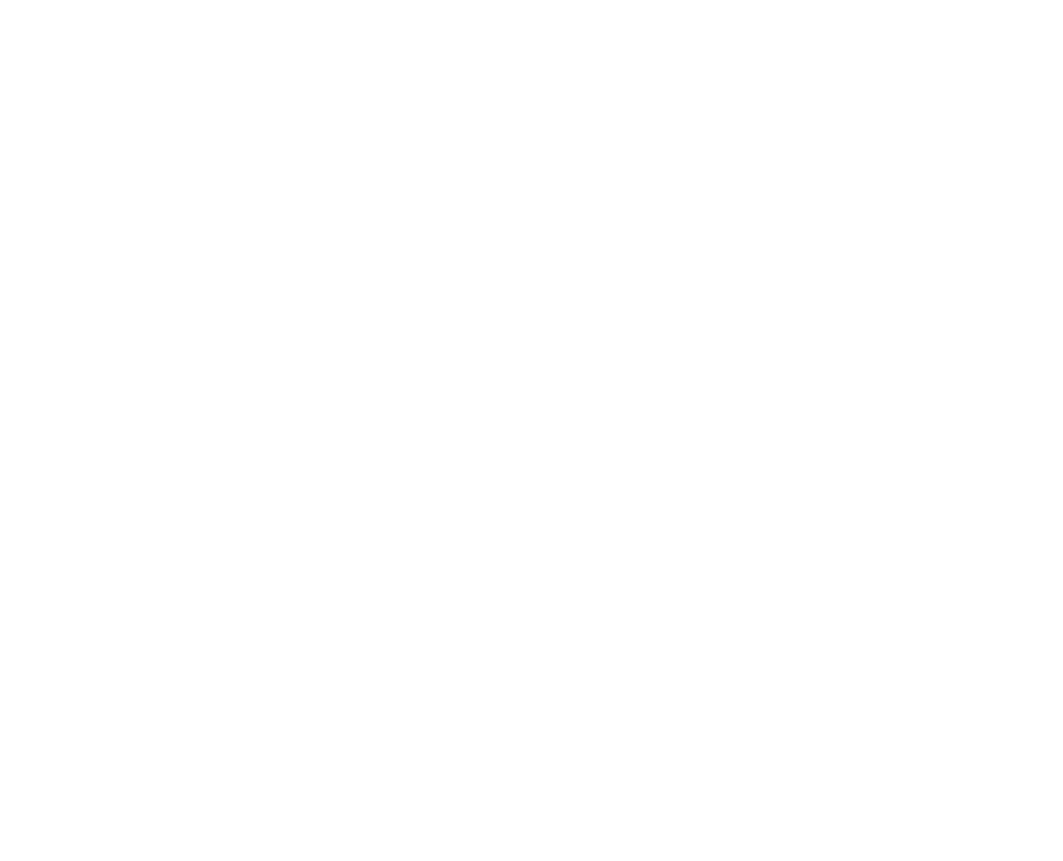
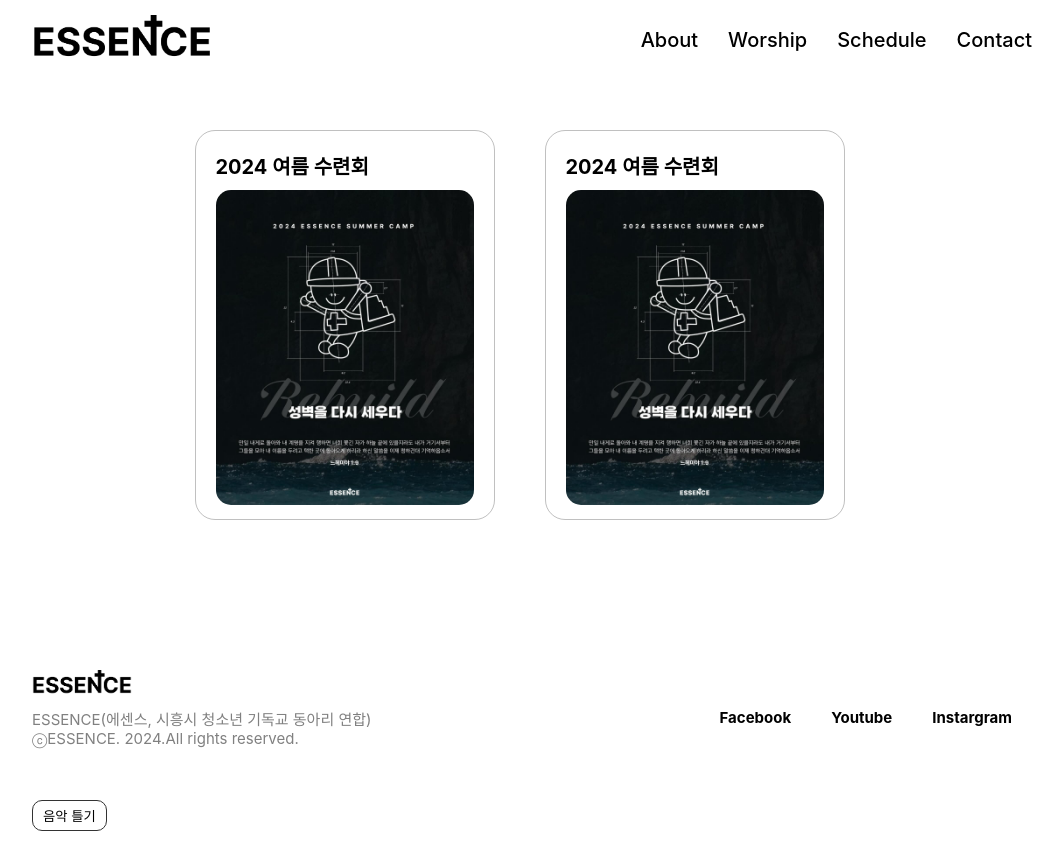
Before and after one commit to PangilProject/PublicOfEssence, a React (Create React App) app: page /schedule in a window 1280 px wide. Before the commit this address had no page. Shown: the whole page, without its empty margins (108-1171 px from the left). Before the commit the page ends 800 px from the top, so only its background shows below. Built offline with nearby package versions, Linux system fonts and the light colour scheme.

Commit message:
add : Schedule 관련

```diff
--- a/src/Layout/MyRoutes.js
+++ b/src/Layout/MyRoutes.js
@@ -4,6 +4,7 @@
 import LayoutOutlet from "./LayoutOutlet";
 import AboutPage from "../Pages/AboutPage/AboutPage";
 import ContactPage from "../Pages/ContactPage/ContactPage";
+import SchedulePage from "../Pages/SchedulePage/SchedulePage";
 function MyRoutes() {
 
     return (
@@ -12,7 +13,8 @@
                 <Route index path="/" element={<HomePage />} />
                 <Route path = "/about" element={<AboutPage/>} />
                 <Route path="/worship" element={<WorshipPage />} />
-                <Route path = "/contact" element={<ContactPage/>}/>
+                <Route path="/contact" element={<ContactPage />} />
+                <Route path = "/schedule" element={<SchedulePage/>}/>
             </Route>
         </Routes>
     );
--- a/src/Pages/SchedulePage/ScheduleListInfo.js
+++ b/src/Pages/SchedulePage/ScheduleListInfo.js
@@ -1,76 +1,24 @@
-export const worshipList = [
+export const scheduleList = [
     {
-            count: 1,
-            date: "2016-01-09",
-            place: "양문교회",
+        title : "2024 여름 수련회",
+        date: "2024.07.23 ~ 07.24",
+        place: "나무들의 집 (인천 강화군 선원면 시리미로 42번길 55)",
+        target : "중 • 고등부, 청년",
         color: "pink",
-            image: "/Img/worship_poster/worship_1.jpg",
+        image: "/Img/schedule/2024_summer_camp.jpg",
         image_alt: "1차 집회 포스터 이미지",
         description: "삶의 본질이 무엇인지 돌아보며, 하나님의 자녀된 우리가 무엇을 잃지 말고 살아가야 할지 묵상하고 찬양하는 시간이 되길 원합니다.",
-            topic : "본질"
-        },{
-            count: 2,
-            date: "2017-01-17",
-            place: "사랑스러운교회",
-            color: "blue",
-            image: "/Img/worship_poster/worship_2.jpg",
-            image_alt: "2차 집회 포스터 이미지",
-            description: "세상이 아닌 하나님 앞에서 서 있는 자신의 모습을 바라봅니다. 어떠한 곳 어떠한 상황에서든 하나님을 기억하며 주님 앞에 서 있는 자가 되길 기도합니다.",
-            topic : "하나님 앞에서"
+        topic : "𝚁𝙴𝙱𝚄𝙸𝙻𝙳﹕성벽을 다시 세우다"
     },
     {
-            count: 3,
-            date: "2018-01-27",
-            place: "사랑스러운교회",
+        title : "2024 여름 수련회",
+        date: "2024.07.23 ~ 07.24",
+        place: "나무들의 집 (인천 강화군 선원면 시리미로 42번길 55)",
+        target : "중 • 고등부, 청년",
         color: "pink",
-            image: "/Img/worship_poster/worship_3.jpg",
-            image_alt: "3차 집회 포스터 이미지",
-            description : "찬양으로 마음을 따뜻하게 녹여보세요. 우리 함께하는 찬양 집회에서 하나님의 사랑과 영광을 함께 느껴보세요. 찬양으로 우리를 하나로 이어주는 특별한 시간을 만나러 오세요!",
-            topic : "학교에 십자가를 세우는 세대",
-        },  {
-            count: 4,
-            date: "2018-08-04",
-            place: "여의도순복음 시흥교회",
-            image: "/Img/worship_poster/worship_4.jpg",
-            image_alt: "4차 집회 포스터 이미지",
-            color: "green",
-            description : "하나님의 영광이 충만한 찬양 집회! 지금 바로 등록하세요. 찬양의 소리로 마음을 채우고, 하나님의 사랑과 기쁨을 함께 나누는 특별한 시간을 놓치지 마세요. 당신의 찬양이 기다립니다!",
-            topic : "오직 예수",
-        }, {
-            count: 5,
-            date: "2019-01.12",
-            place: "시흥 평안교회",
-            image: "/Img/worship_poster/worship_5.jpg",
-            image_alt: "5차 집회 포스터 이미지",
-            color: "yellow",
-            description : "찬양으로 마음을 가득 채우는 순간, 당신의 영혼은 춤을 추게 됩니다. 하나님의 영광을 함께 나누고, 사랑과 희망이 넘치는 찬양 집회에 여러분을 초대합니다. 지금 등록하세요!",
-            topic : "부르심, 낮은 곳으로",
-        },{
-            count: 6,
-            date: "2020-01-18",
-            place: "정왕동 광진교회",
-            image: "/Img/worship_poster/worship_6.jpg",
-            image_alt: "6차 집회 포스터 이미지",
-            color: "blue",
-            description : "찬양의 소리가 우리를 하나로 모으는 곳, 찬양 집회에 참여하세요! 하나님의 사랑과 영광이 넘치는 찬양으로 영혼을 채우고, 새로운 희망과 기쁨을 만나보세요. 함께 하실 건가요?",
-            topic : "Who Am I?",
-        }, {
-            count: 7,
-            date: "2021-03-01",
-            place: "17시 유튜브",
-            color: "skyblue",
-            image: "/Img/worship_poster/worship_7.jpeg",
-            image_alt: "7차 집회 포스터 이미지",
-            description: "나와 하나님과의 관계를 돌아보면서, 다시 한 번 하나님께 돌아가고 하나님의 마음을 느끼고 사랑을 누릴 수 있는 분들을 함께 하길 기도합니다. 어떠한 모습이든 어떠한 상황이든 변함 없는 사랑과 은혜 그리고 자비를 베풀어주실 주님을 기대합니다. ",
-            topic : "다시 한번",
-        },{
-            count: 8,
-            date: "2023-02-18",
-            place: "매화교회(예루살렘 성전)",
-            color: "gray",
-            image: "/Img/worship_poster/worship_8.jpeg",
-            image_alt: "8차 집회 포스터 이미지",
-            description: "삶의 중심, 예배의 중심. 이 두 가지를 두고 우리의 중심이 바로 서 있는지를 묵상하고 예배하고 찬양할 수 있길 소망합니다. 중심이 바로 선 자가 되어 주님을 예배하고 찬양합니다.",
-            topic : "중심",
+        image: "/Img/schedule/2024_summer_camp.jpg",
+        image_alt: "1차 집회 포스터 이미지",
+        description: "삶의 본질이 무엇인지 돌아보며, 하나님의 자녀된 우리가 무엇을 잃지 말고 살아가야 할지 묵상하고 찬양하는 시간이 되길 원합니다.",
+        topic : "𝚁𝙴𝙱𝚄𝙸𝙻𝙳﹕성벽을 다시 세우다"
     },
 ]
--- a/src/Pages/SchedulePage/SchedulePage.js
+++ b/src/Pages/SchedulePage/SchedulePage.js
@@ -1,7 +1,7 @@
 import React, { useState, useEffect } from "react";
 import styled from "styled-components";
 import { Container100P100P } from "../HomePage/HomePage";
-import { worshipList } from "./ScheduleListInfo";
+import { scheduleList } from "./ScheduleListInfo";
 
 function SchedulePage() {
     // hoveredItem은 현재 마우스를 올려놓은 항목의 인덱스를 저장하는 상태입니다.
@@ -31,7 +31,7 @@
     useEffect(() => {
         const checkImages = async () => {
             // 모든 이미지 존재 여부를 동시에 확인하기 위해 Promise 배열 생성
-            const promises = worshipList.map(value => {
+            const promises = scheduleList.map(value => {
                 if (value.image) {
                     // 이미지가 있는 경우 해당 이미지의 존재 여부를 체크하는 Promise 반환
                     return checkImageExists(value.image).then(exists => ({ [value.image]: exists }));
@@ -55,11 +55,11 @@
 
     return (
         <Container100P100P>
-            <ContainerWorshipList>
+            <ContainerscheduleList>
                 {
-                    // worshipList 배열을 순회하며 각 항목을 렌더링합니다.
-                    worshipList.map((value, index) => (
-                        <WorshipInfoItem
+                    // scheduleList 배열을 순회하며 각 항목을 렌더링합니다.
+                    scheduleList.map((value, index) => (
+                        <ScheduleInfoItem
                             key={index}
                             id={index}
                             onMouseEnter={() => setHoveredItem(index)} // 마우스가 항목 위로 올라갔을 때의 이벤트 핸들러
@@ -68,15 +68,15 @@
                             {hoveredItem === index ?
                                 // 항목이 호버된 상태일 때 렌더링할 내용
                                 <ItemInfo color="white">
-                                    <WorshipData>일자 | {value.date}</WorshipData>
-                                    <WorshipPlace>장소 | {value.place}</WorshipPlace>
+                                    <ScheduleTitle>{value.topic}</ScheduleTitle>
                                     <Hr />
-                                    <WorshipTopic><strong>[주제]</strong> {value.topic} </WorshipTopic>
-                                    <WorshipDescription>{value.description}</WorshipDescription>
+                                    <ScheduleInfo><strong>장소 |</strong> {value.place} </ScheduleInfo>
+                                    <ScheduleInfo><strong>대상 |</strong> {value.target} </ScheduleInfo>
+                                    <ScheduleInfo><strong>일시 |</strong> {value.date} </ScheduleInfo>
                                 </ItemInfo> :
                                 // 항목이 호버되지 않았을 때 렌더링할 내용
                                 <ItemInfo color="black">
-                                    <WorshipCount>{value.count}회</WorshipCount>
+                                    <WorshipCount>{value.title}</WorshipCount>
                                     <WorshipImage
                                         // 이미지가 존재하는지 여부에 따라 이미지를 선택합니다.
                                         src={imageExists[value.image] ? value.image : emptyImage}
@@ -84,24 +84,24 @@
                                     />
                                 </ItemInfo>
                             }
-                        </WorshipInfoItem>
+                        </ScheduleInfoItem>
                     ))
                 }
-            </ContainerWorshipList>
+            </ContainerscheduleList>
         </Container100P100P>
     );
 }
 
-const ContainerWorshipList = styled.div`
+const ContainerscheduleList = styled.div`
     width: 100%;
     display: flex;
     flex-wrap: wrap;
     justify-content: center;
 `;
 
-const WorshipInfoItem = styled.div`
+const ScheduleInfoItem = styled.div`
     width: 300px;
-    height: 400px;
+    height: 390px;
     border-radius: 20px;
     margin-bottom: 15px;
     padding: 20px;
@@ -132,7 +132,7 @@
 `;
 
 const WorshipCount = styled.p`
-    font-size: 30px;
+    font-size: 20px;
     font-weight: bold;
 `;
 
@@ -146,17 +146,13 @@
     object-fit: cover;
 `;
 
-const WorshipPlace = styled.p`
+
+const ScheduleTitle = styled.p`
     font-size: 20px;
     font-weight: bold;
 `;
 
-const WorshipData = styled.p`
-    font-size: 20px;
-    font-weight: bold;
-`;
-
-const WorshipTopic = styled.p`
+const ScheduleInfo = styled.p`
     font-size: 15px;
 `;
 
```
Also changed, not shown: public/Img/schedule/2024_summer_camp.jpg (added). Lines whose indentation alone changed are shown as unchanged.
